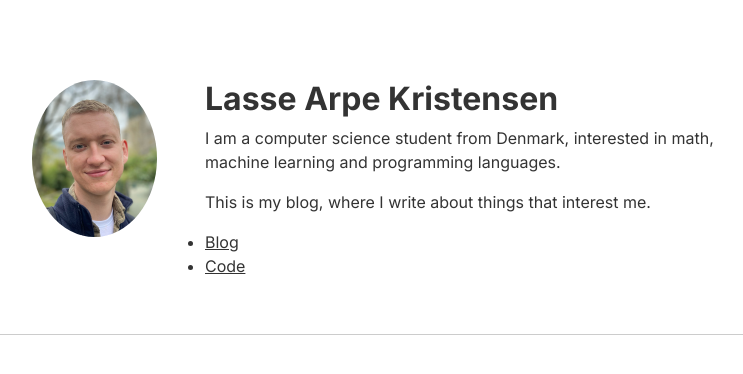
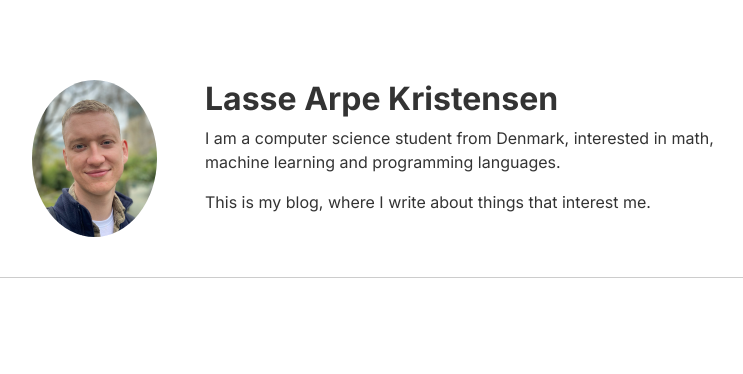
Before and after one commit to lassearpe/lassearpe.github.io_Backend, a Jekyll site: the page index.html, which Jekyll copies as it is, in a window 1280 px wide. Shown: the top 374 px of the page, without its empty margins (174-917 px from the left). Built offline with Jekyll 4.4.1, drawn with Linux system fonts in a browser that asks for light colours.

```diff
--- a/index.html
+++ b/index.html
@@ -36,14 +36,14 @@
 
                     </div>
 
-                    <ul id="links">
+                    <!-- <ul id="links">
                     <li>
                         <a href="/blog">Blog</a>
                     </li>
                     <li>
                         <a href="https://github.com/lassearpe">Code</a>
                     </li>
-                    </ul>
+                    </ul>    -->
                 </div>
             </div>
         </div>
```
